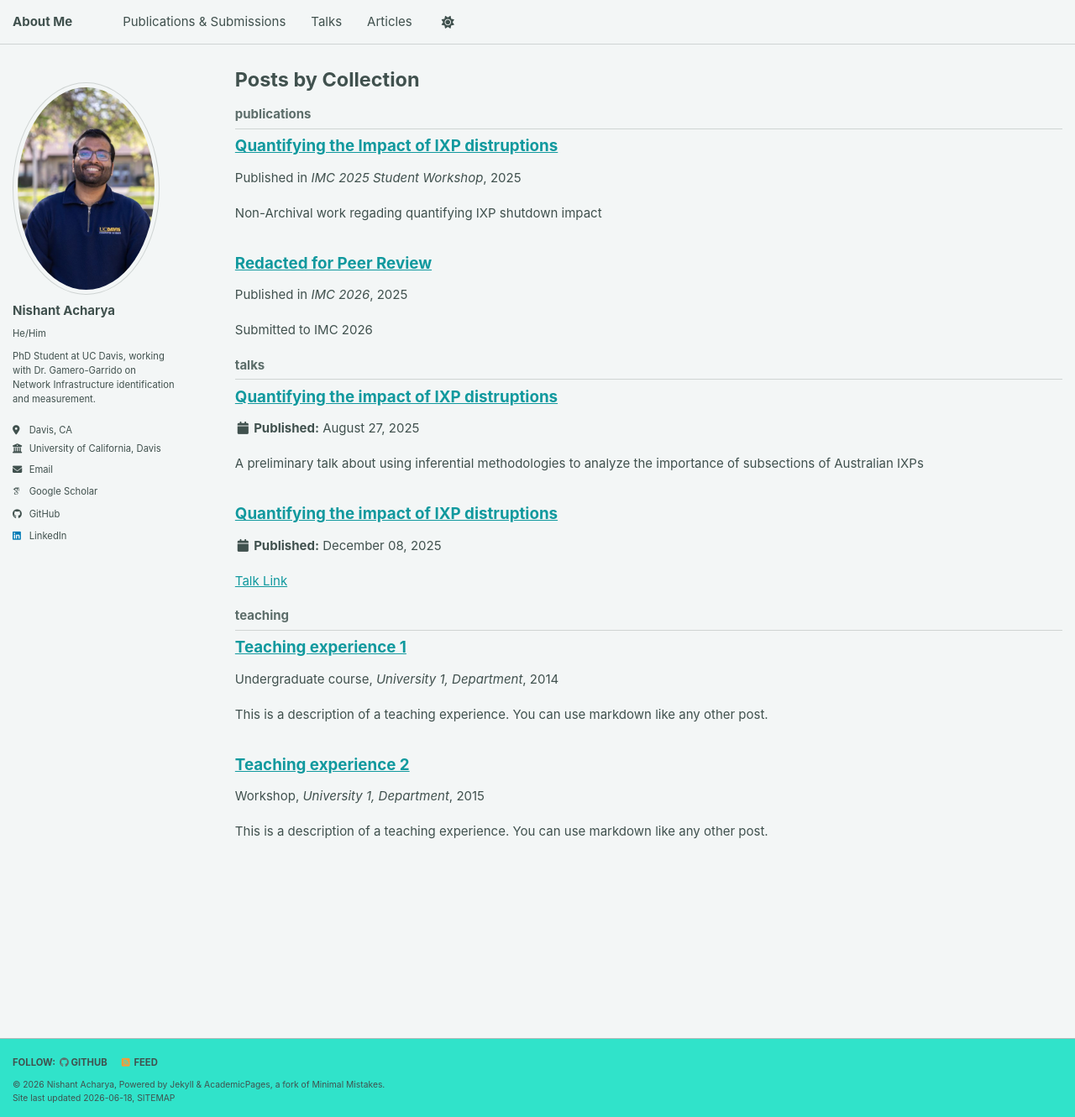
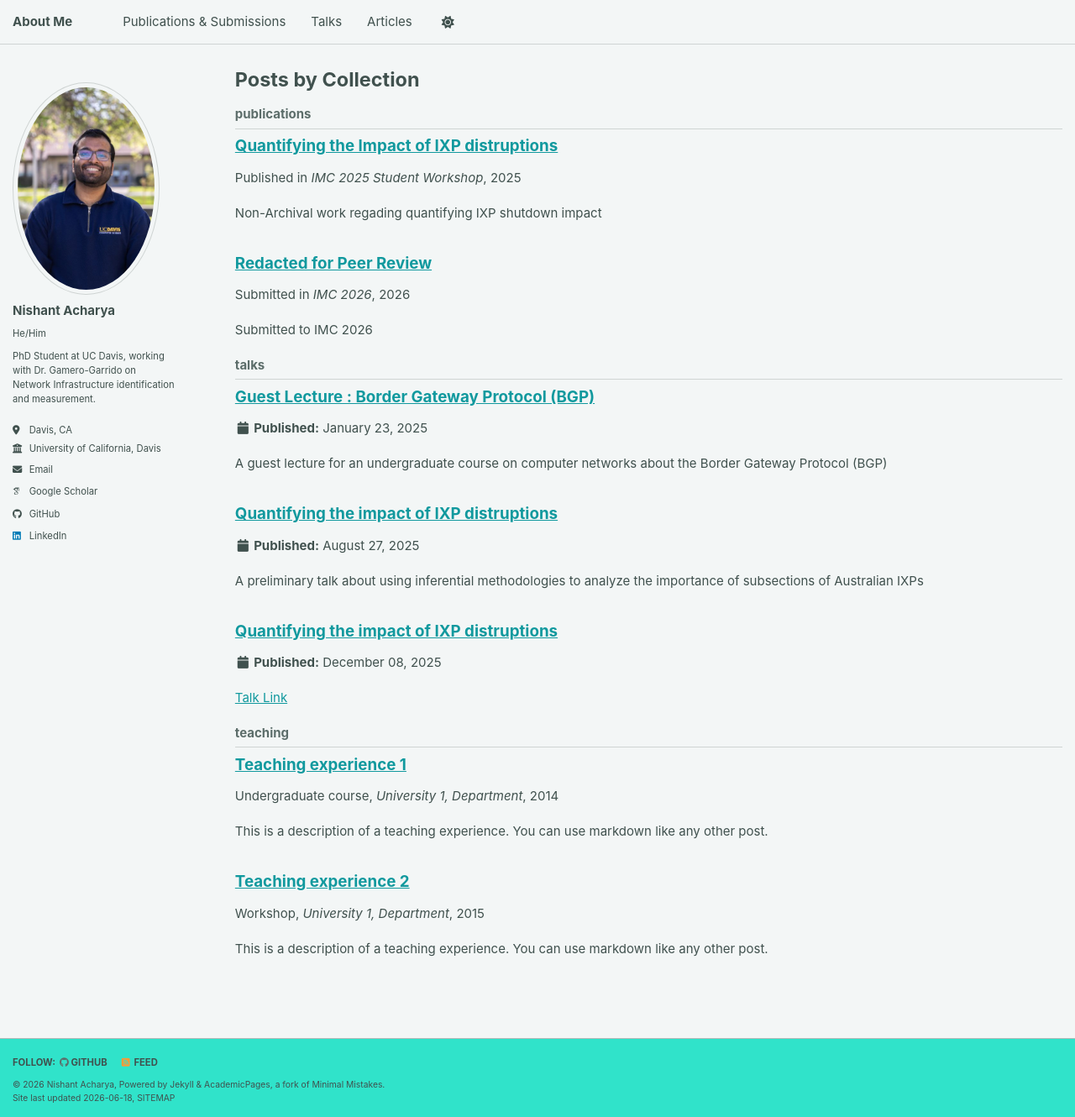
Before and after one commit to NishantAcharya/Nishant.github.io, a Jekyll site: the page built from _pages/collection-archive.html, in a window 1280 px wide and 1330 px high. Shown: the whole window at 84% size. Built offline with Jekyll 4.4.1, drawn with Linux system fonts in a browser that asks for light colours; some web fonts are replaced; a script bundle is joined from its source files by our own code; library files that are not in the unit come from our copies.

Commit message:
Minor Fixes and Style changes

```diff
--- a/_includes/archive-single.html
+++ b/_includes/archive-single.html
@@ -40,6 +40,8 @@
 
         {% if post.collection == 'teaching' %}
           <p> {{ post.type }}, <i>{{ post.venue }}</i>, {{ post.date | default: "1900-01-01" | date: "%Y" }} </p>
+        {% elsif post.collection == 'publications' and post.category == 'submissions' %}
+          <p>Submitted in <i>{{ post.venue }}</i>, {{ post.date | default: "1900-01-01" | date: "%Y" }} </p>
         {% elsif post.collection == 'publications' %}
           <p>Published in <i>{{ post.venue }}</i>, {{ post.date | default: "1900-01-01" | date: "%Y" }} </p>
         {% elsif post.date %}
--- /dev/null
+++ b/_talks/2025-01-23-talk-3.md
@@ -0,0 +1,11 @@
+---
+title: "Guest Lecture : Border Gateway Protocol (BGP)"
+collection: talks
+type: "Talk"
+permalink: /talks/2025-01-23-talk-3
+venue: "University of California, Davis"
+date: 2025-01-23
+location: "Davis, CA, USA"
+---
+
+A guest lecture for an undergraduate course on computer networks about the Border Gateway Protocol (BGP)
```
Also changed, not shown: _pages/about.md (+1 -0 lines), _publications/2026-06-25-redacted.md (+1 -1 lines).
